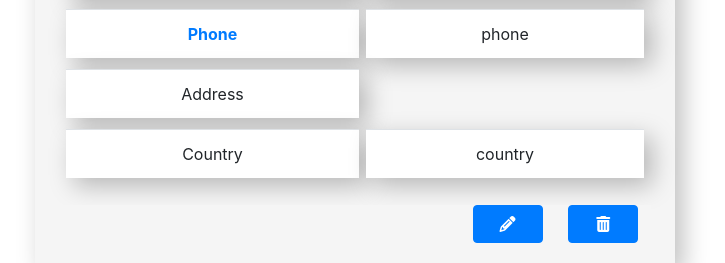
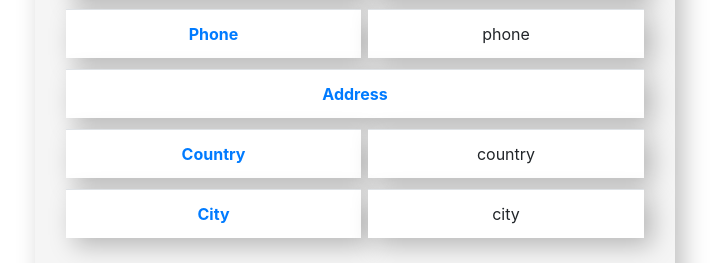
Before and after one commit to berberAlla/Contact_project, an Angular app in the folder ui/contacts-ui/: page / in a window 1280 px wide. Shown: the part 331-594 px from the top of the page, without its empty margins (285-1010 px from the left). Built offline with nearby package versions, Linux system fonts and the light colour scheme; no server answers.

Commit message:
contact-details component changed

```diff
--- a/ui/contacts-ui/src/app/Components/contact-details/contact-details.component.html
+++ b/ui/contacts-ui/src/app/Components/contact-details/contact-details.component.html
@@ -10,11 +10,15 @@
       <td>phone</td>
     </tr>
     <tr>
-      <td>Address</td>
+      <td [colSpan]="2" class="text-primary font-weight-bold">Address</td>
     </tr>
     <tr>
-      <td>Country</td>
+      <td class="text-primary font-weight-bold">Country</td>
       <td>country</td>
+    </tr>
+    <tr>
+      <td class="text-primary font-weight-bold">City</td>
+      <td>city</td>
     </tr>
     </tbody>
   </table>
```
